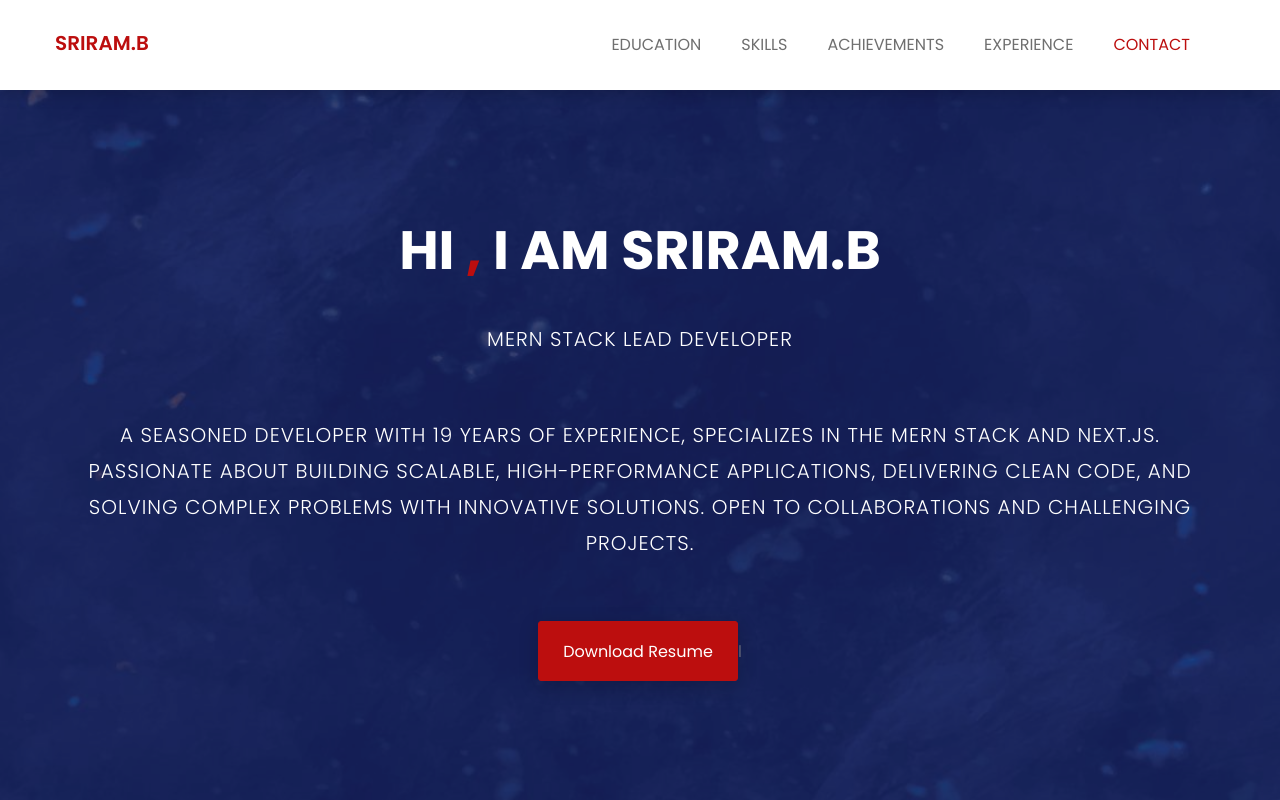
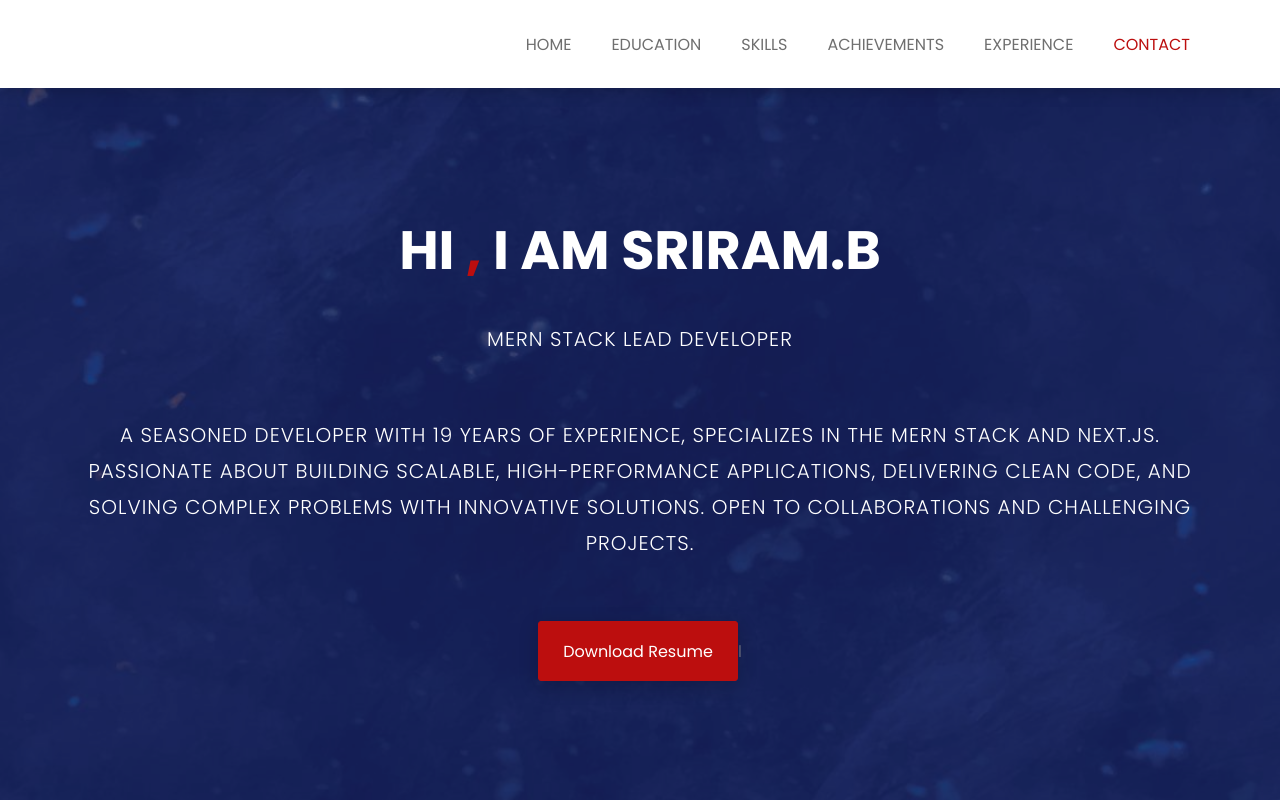
Before and after one commit to sriram-cbe/bio, a plain HTML site: page index.html in a window 1280 px wide. Shown: the top 800 px of the page. Drawn offline with nearby package versions, Linux system fonts and the light colour scheme.

Commit message:
Top navigation simplified

```diff
--- a/index.html
+++ b/index.html
@@ -77,7 +77,6 @@
               >
                 <i class="fa fa-bars"></i>
               </button>
-              <a class="navbar-brand" href="index.html">Sriram.B</a>
             </div>
             <!--/.navbar-header-->
             <!-- End Header Navigation -->
@@ -92,8 +91,9 @@
                 data-in="fadeInDown"
                 data-out="fadeOutUp"
               >
+                <li class="smooth-menu"><a href="#welcome-hero">Home</a></li>
+                <li class="smooth-menu"><a href="#education">education</a></li>
                 <li class="smooth-menu"></li>
-                <li class="smooth-menu"><a href="#education">education</a></li>
                 <li class="smooth-menu"><a href="#skills">skills</a></li>
                 <li class="smooth-menu">
                   <a href="#achievements">achievements</a>
```
